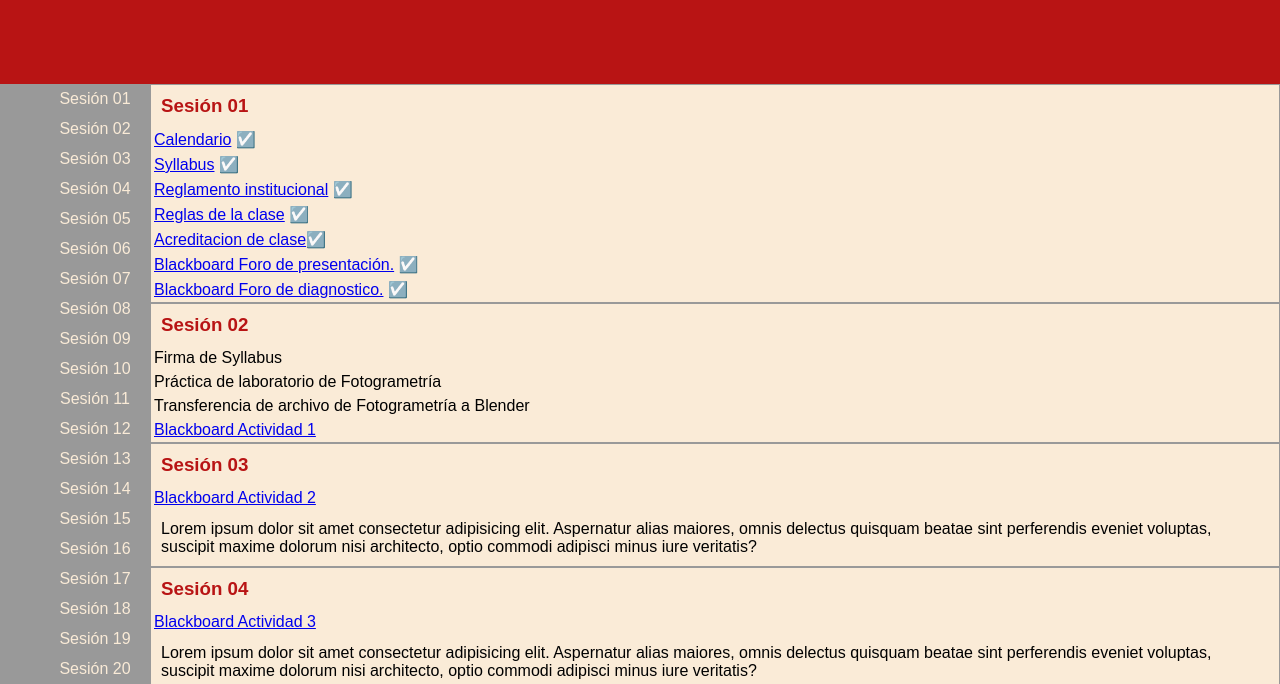
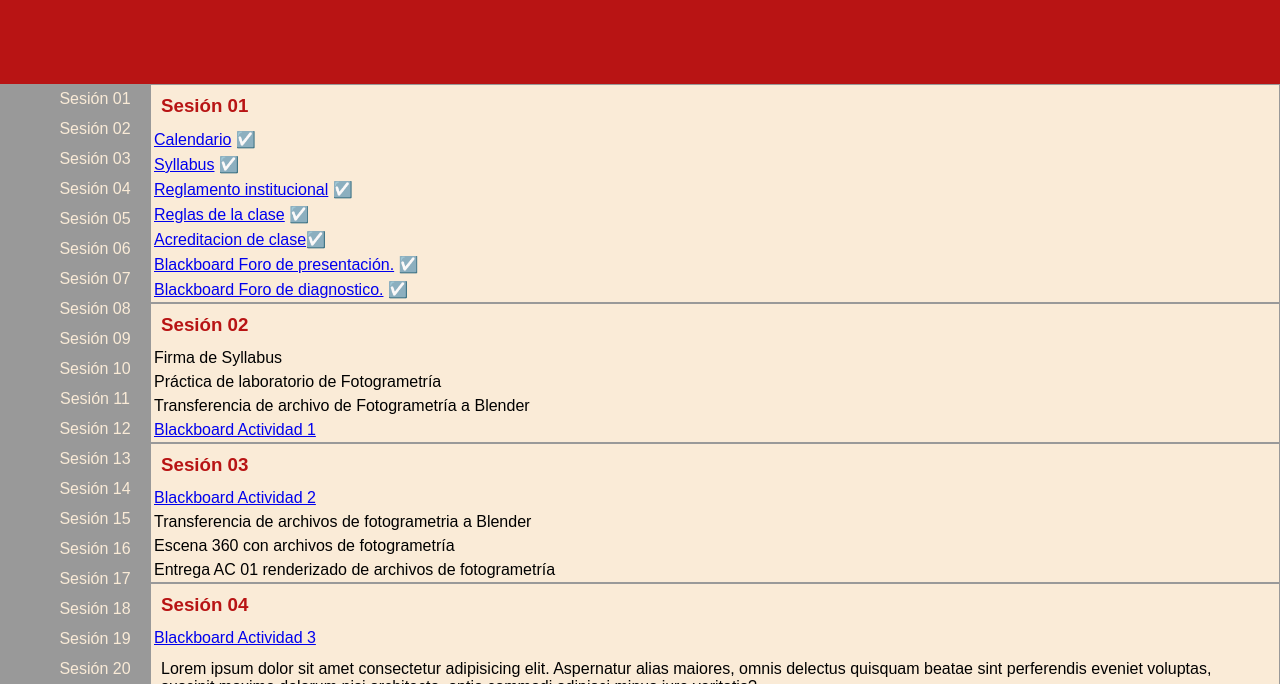
Before and after one commit to beztao01/mo-cap, a plain HTML site: page index.html in a window 1280 px wide. Shown: the part 116-800 px from the top of the page. Drawn offline with Linux system fonts and the light colour scheme.

Commit message:
change sesion03

```diff
--- a/index.html
+++ b/index.html
@@ -66,8 +66,10 @@
                     <h3>Sesión 03</h3>
                     <ul>
                         <li><a href="https://uvmonline.blackboard.com/webapps/login/">Blackboard Actividad 2  </a></li>
+                        <li>Transferencia de archivos de fotogrametria a Blender</li>
+                        <li>Escena 360 con archivos de fotogrametría</li>
+                        <li>Entrega AC 01 renderizado de archivos de fotogrametría</li>
                     </ul>
-                    <p>Lorem ipsum dolor sit amet consectetur adipisicing elit. Aspernatur alias maiores, omnis delectus quisquam beatae sint perferendis eveniet voluptas, suscipit maxime dolorum nisi architecto, optio commodi adipisci minus iure veritatis?</p>
                 </section>
                 <section>
                     <h3>Sesión 04</h3>
```
